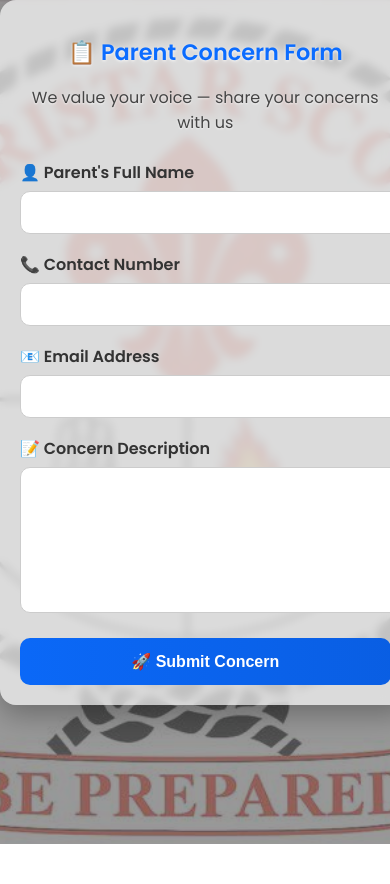
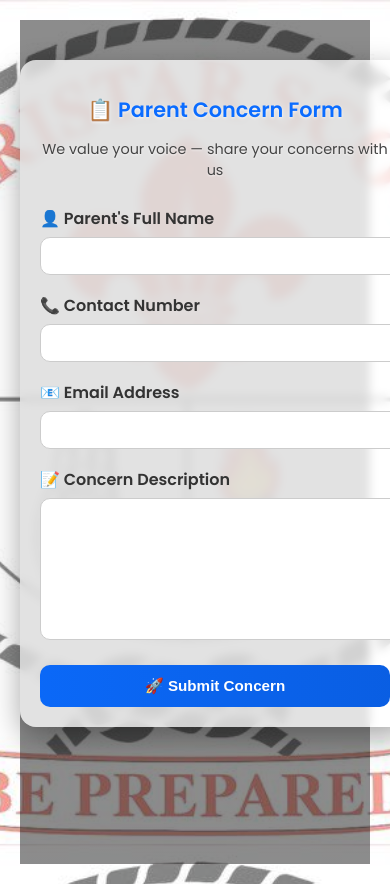
Before and after one commit to ela397/Form, a plain HTML site: page index.html in a window 390 px wide. Shown: the top 884 px of the page. Before the commit the page ends 844 px from the top, so only its background shows below. Drawn offline with Linux system fonts and the light colour scheme.

Commit message:
Refine styles for background and responsiveness
Adjusted background gradients and opacities for better visibility. Enhanced responsiveness for smaller screens.

```diff
--- a/style.css
+++ b/style.css
@@ -3,7 +3,7 @@ body {
   margin: 0;
   font-family: 'Poppins', Arial, sans-serif;
   background:
-    linear-gradient(rgba(255,255,255,0.5), rgba(255,255,255,0.5)), /* lighter overlay */
+    linear-gradient(rgba(255,255,255,0.5), rgba(255,255,255,0.5)),
     url('images/photo.jpg') no-repeat center center fixed;
   background-size: cover;
   height: 100vh;
@@ -23,22 +23,22 @@ body {
   position: absolute;
   top: 0; left: 0;
   width: 100%; height: 100%;
-  background: linear-gradient(rgba(0,0,0,0.4), rgba(0,0,0,0.4)); /* reduced darkness */
+  background: linear-gradient(rgba(0,0,0,0.45), rgba(0,0,0,0.45)); /* slightly deeper */
   z-index: 1;
 }
 
-/* Form container with lighter background so photo shows through */
+/* Form container with balanced background */
 .form-container {
   position: relative;
   z-index: 2;
-  background: rgba(255, 255, 255, 0.65); /* reduced opacity */
+  background: rgba(255, 255, 255, 0.75); /* deepened slightly */
   padding: 40px;
   border-radius: 16px;
-  box-shadow: 0 10px 30px rgba(0,0,0,0.3);
+  box-shadow: 0 10px 30px rgba(0,0,0,0.35);
   max-width: 480px;
   width: 90%;
   animation: fadeInUp 1.5s ease;
-  backdrop-filter: blur(4px); /* softer blur */
+  backdrop-filter: blur(5px); /* balanced blur */
 }
 
 /* Title and subtitle */
@@ -48,7 +48,7 @@ body {
   font-weight: 600;
   margin-bottom: 10px;
   color: #0b6cff;
-  text-shadow: 0 1px 3px rgba(255,255,255,0.8); /* subtle glow */
+  text-shadow: 0 1px 3px rgba(255,255,255,0.8);
 }
 
 .subtitle {
@@ -56,7 +56,7 @@ body {
   font-size: 1rem;
   margin-bottom: 25px;
   color: #444;
-  text-shadow: 0 1px 2px rgba(255,255,255,0.7); /* subtle glow */
+  text-shadow: 0 1px 2px rgba(255,255,255,0.7);
 }
 
 /* Form groups */
@@ -142,14 +142,34 @@ textarea {
   100% { background-position: 0% 50%; }
 }
 
-/* Responsive tweaks */
+/* Responsive tweaks for smartphones */
 @media (max-width: 600px) {
+  body {
+    align-items: flex-start; /* push form up a bit */
+    padding: 20px;
+  }
+
   .form-container {
     padding: 20px;
-    width: 95%;
+    width: 100%; /* full width on small screens */
+    margin-top: 40px;
   }
 
   .title {
-    font-size: 1.4rem;
+    font-size: 1.3rem;
+  }
+
+  .subtitle {
+    font-size: 0.9rem;
+  }
+
+  input, textarea {
+    font-size: 0.9rem;
+    padding: 10px;
+  }
+
+  .btn-submit {
+    padding: 12px;
+    font-size: 0.95rem;
   }
 }
```
